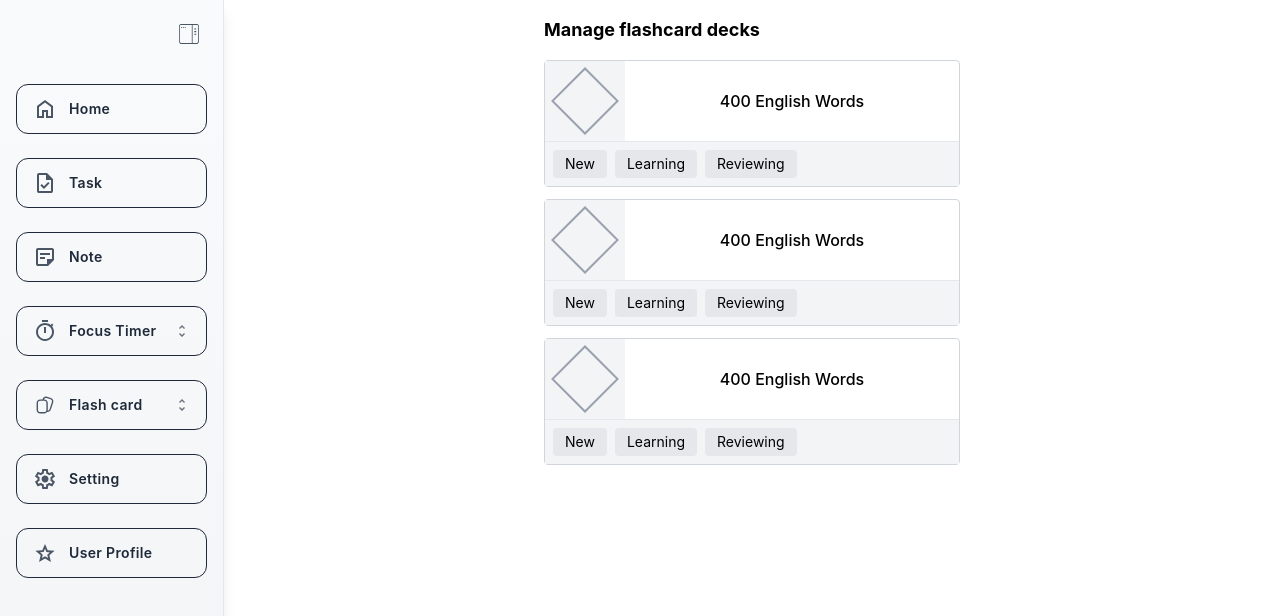
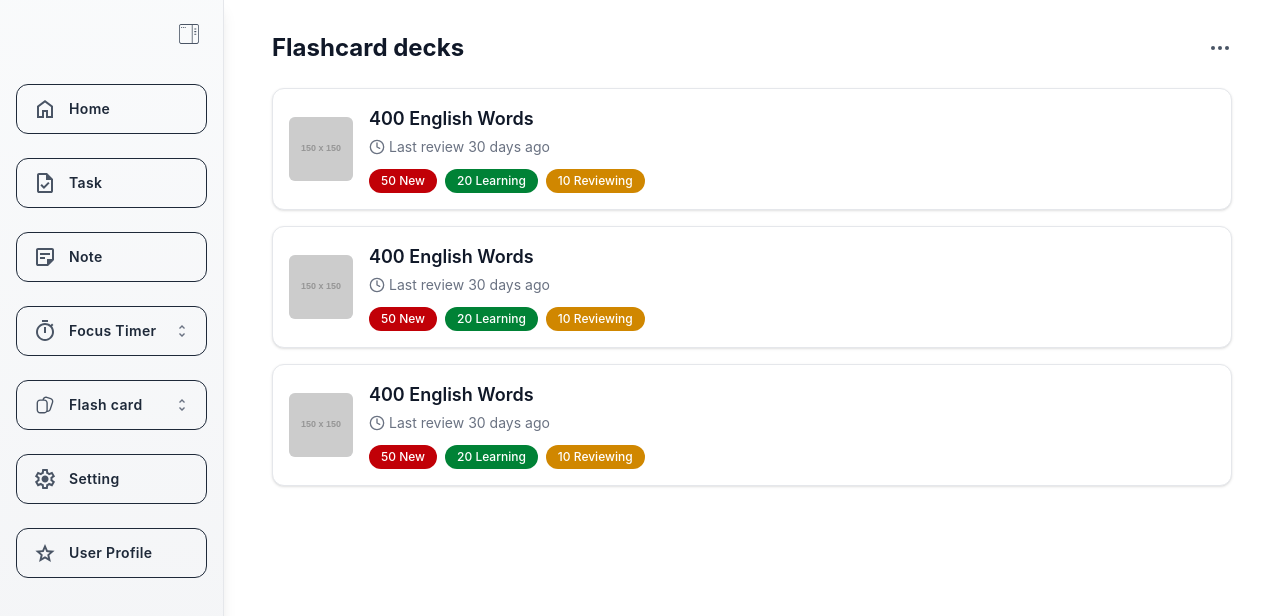
Before and after one commit to khanhduy1010x/optiverse-webapp, a React (Vite) app: page /manage-deck in a window 1280 px wide. Shown: the top 616 px of the page. Built offline with nearby package versions, Linux system fonts and the light colour scheme.

Commit message:
OPTV-11 ManagerFlashCard
fontend-addflashcard
fontend-flashcardview
fontend-manageflashcard
fontend-manageflashcarddeck

```diff
--- a/package.json
+++ b/package.json
@@ -15,6 +15,7 @@
     "@tailwindcss/typography": "^0.5.16",
     "@tailwindcss/vite": "^4.1.7",
     "axios": "^1.9.0",
+    "lucide-react": "^0.511.0",
     "react": "^19.1.0",
     "react-dom": "^19.1.0",
     "react-i18next": "^15.5.1",
--- a/src/pages/FlashCard/AddFlashCard.tsx
+++ b/src/pages/FlashCard/AddFlashCard.tsx
@@ -1,51 +1,37 @@
-import React from 'react';
+export default function AddFlashcard() {
+  return (
+    <div className="w-full h-full bg-white p-8 rounded-xl shadow-sm">
+      <h1 className="text-3xl font-bold mb-6">Add Flashcard</h1>
 
-export default function AddFlashCard() {
-  return (
-    <div className="w-full min-h-screen p-4 flex items-center justify-center">
-      <div className="w-full max-w-xl bg-white rounded-lg p-6 border-2 border-blue-500">
-        <h1 className="text-xl font-bold mb-3">Add flashcard</h1>
-
+      {/* Deck Info */}
       <div className="mb-4">
-          <div className="flex">
-            <span className="font-medium w-24">Decks:</span>
-            <span className="font-bold">400 English Words</span>
+        <label className="block text-gray-700 font-medium mb-1">Deck</label>
+        <div className="bg-gray-100 p-3 rounded-md text-gray-700">
+          400 English Words
         </div>
       </div>
 
-        {/* Front card */}
+      {/* Front Side */}
       <div className="mb-4">
-          <div className="font-medium mb-2">Front</div>
-          <div className="border border-gray-300 p-4">
-            <p className="text-sm">
-              Lorem ipsum dolor sit amet, consectetur adipiscing elit. In urna orci,
-              fermentum sit amet lorem dignissim, semper congue justo. Etiam
-              lacinia tellus vitae ex bibendum, non efficitur metus viverra. Vivamus ac
-              odio eu lorem lacinia tristique sed vel tortor. Sed risus purus, ornare ut
-              fermentum vitae, consectetur eu lorem.
-            </p>
-          </div>
+        <label className="block text-gray-700 font-medium mb-1">Front</label>
+        <textarea
+          className="w-full p-3 border rounded-md"
+          placeholder="Enter the front side content..."
+        />
       </div>
 
-        {/* Back card */}
+      {/* Back Side */}
       <div className="mb-6">
-          <div className="font-medium mb-2">Back</div>
-          <div className="border border-gray-300 p-4">
-            <p className="text-sm">
-              Nulla porttitor pulvinar lacus scelerisque dapibus. Fusce iaculis
-              augue lacinia justo ullamcorper sagittis. Aenean ac purus feugiat,
-              varius metus pulvinar, molestie magna.
-            </p>
-          </div>
+        <label className="block text-gray-700 font-medium mb-1">Back</label>
+        <textarea
+          className="w-full p-3 border rounded-md"
+          placeholder="Enter the back side content..."
+        />
       </div>
 
-        {/* Show Answer button */}
-        <div className="flex justify-center">
-          <button className="px-5 py-2 border border-gray-300 rounded-full hover:bg-gray-100">
-            Show Answer
+      <button className="bg-blue-600 text-white px-6 py-3 rounded-full hover:bg-blue-700 transition">
+        Add Flashcard
       </button>
-        </div>
-      </div>
     </div>
   );
 }
--- a/src/pages/FlashCard/FlashCardView.tsx
+++ b/src/pages/FlashCard/FlashCardView.tsx
@@ -2,45 +2,42 @@ import React from 'react';
 
 export default function FlashcardView() {
   return (
-    <div className="w-full max-w-xl mx-auto p-4 border border-gray-100 rounded">
+    <div className="flex flex-col items-center justify-center w-full min-h-screen px-4 py-8 bg-gray-100">
       {/* Title */}
-      <h1 className="text-xl font-bold mb-4">400 English Words</h1>
+      <h1 className="text-2xl font-bold mb-6">400 English Words</h1>
 
-      {/* Status buttons */}
-      <div className="flex gap-2 mb-6">
-        <button className="px-3 py-1 bg-gray-200 rounded text-sm">New</button>
-        <button className="px-3 py-1 bg-gray-200 rounded text-sm">Learning</button>
-        <button className="px-3 py-1 bg-gray-200 rounded text-sm">Reviewing</button>
+      {/* Status tags */}
+      <div className="flex gap-4 mb-6">
+        <span className="px-4 py-1 text-sm font-semibold text-white bg-red-700 rounded-full">50 New</span>
+        <span className="px-4 py-1 text-sm font-semibold text-white bg-green-700 rounded-full">20 Learning</span>
+        <span className="px-4 py-1 text-sm font-semibold text-black bg-yellow-600 rounded-full">10 Reviewing</span>
       </div>
 
-      {/* Front card */}
-      <div className="mb-4">
-        <div className="font-bold mb-1">Front</div>
-        <div className="border border-gray-300 p-4">
-          <p className="text-sm">
-            Lorem ipsum dolor sit amet, consectetur adipiscing elit. In urna orci,
-            fermentum sit amet lorem dignissim, semper congue justo. Etiam
-            lacinia tellus vitae ex bibendum, non efficitur metus viverra. Vivamus ac
-            odio eu lorem lacinia tristique sed vel tortor. Sed risus purus, ornare ut
-            fermentum vitae, consectetur eu lorem.
+      {/* Flashcard Front */}
+      <div className="w-full max-w-lg mb-6">
+        <div className="text-sm font-semibold text-gray-600 mb-1">Front</div>
+        <div className="bg-white rounded-md border border-gray-300 p-4 shadow-sm">
+          <p className="text-sm text-gray-800 leading-relaxed">
+            Lorem ipsum dolor sit amet, consectetur adipiscing elit. In urna orci, fermentum sit amet lorem dignissim,
+            semper congue justo.
           </p>
         </div>
       </div>
 
-      {/* Back card */}
-      <div>
-        <div className="font-bold mb-1">Back</div>
-        <div className="border border-gray-300 p-4">
-          <p className="text-sm">
-            Nulla porttitor pulvinar lacus scelerisque dapibus. Fusce iaculis
-            augue lacinia justo ullamcorper sagittis. Aenean ac purus feugiat,
-            varius metus pulvinar, molestie magna.
+      {/* Flashcard Back */}
+      <div className="w-full max-w-lg mb-6">
+        <div className="text-sm font-semibold text-gray-600 mb-1">Back</div>
+        <div className="bg-white rounded-md border border-gray-300 p-4 shadow-sm">
+          <p className="text-sm text-gray-800 leading-relaxed">
+            Nulla porttitor pulvinar lacus scelerisque dapibus. Fusce iaculis augue lacinia justo ullamcorper sagittis.
           </p>
         </div>
       </div>
 
-      {/* Bottom border */}
-      <div className="border-t border-gray-300 mt-6"></div>
+      {/* Show Answer Button (tùy chọn nếu muốn toggle) */}
+      <button className="w-full max-w-lg bg-black text-white py-3 rounded-md text-base font-semibold hover:bg-gray-800 transition">
+        Show Answer
+      </button>
     </div>
   );
 }
--- a/src/pages/FlashCard/ManageFlashCard.tsx
+++ b/src/pages/FlashCard/ManageFlashCard.tsx
@@ -1,55 +1,40 @@
-import React from 'react';
+export default function FlashcardList() {
+  return (
+    <div className="w-full h-full bg-white rounded-xl shadow-sm p-6">
+      <div className="flex justify-between items-center mb-6">
+        <h1 className="text-2xl font-semibold">Flashcard list</h1>
+        <button className="text-gray-500 text-xl">⋮</button>
+      </div>
 
-export default function ManageFlashCards() {
-  return (
-    <div className="w-full max-w-2xl mx-auto p-4 pb-8">
-      <h1 className="text-2xl font-bold mb-6">Manage flashcards</h1>
-
-      {/* Deck Header */}
-      <div className="border border-gray-300 rounded mb-4">
-        <div className="flex border-b border-gray-300">
-          <div className="w-24 h-24 bg-gray-200 flex items-center justify-center">
-            <div className="w-16 h-16">
-              {/* X shape */}
-              <div className="relative w-full h-full">
-                <div className="absolute w-full h-0.5 bg-gray-500 top-1/2 left-0 transform -translate-y-1/2 rotate-45"></div>
-                <div className="absolute w-full h-0.5 bg-gray-500 top-1/2 left-0 transform -translate-y-1/2 -rotate-45"></div>
-              </div>
-            </div>
+      {/* Deck Info */}
+      <div className="flex items-start gap-4 mb-6">
+        <div className="w-16 h-16 bg-gray-200 rounded-md flex items-center justify-center text-sm text-gray-500">
+          Deck
+        </div>
+        <div className="flex-1">
+          <div className="text-xl font-bold">400 English Words</div>
+          <div className="text-sm text-gray-500">Last review 30 days ago</div>
+          <div className="flex gap-2 mt-2">
+            <span className="bg-red-700 text-white text-xs px-2 py-1 rounded-full">50 New</span>
+            <span className="bg-green-700 text-white text-xs px-2 py-1 rounded-full">20 Learning</span>
+            <span className="bg-yellow-600 text-white text-xs px-2 py-1 rounded-full">10 Reviewing</span>
           </div>
-          <div className="flex-1 p-4 flex items-center justify-center">
-            <h2 className="font-bold text-xl">400 English Words</h2>
-          </div>
-        </div>
-
-        <div className="flex justify-center gap-4 p-3 bg-gray-50">
-          <button className="px-4 py-1 bg-gray-200 rounded hover:bg-gray-300">New</button>
-          <button className="px-4 py-1 bg-gray-200 rounded hover:bg-gray-300">Learning</button>
-          <button className="px-4 py-1 bg-gray-200 rounded hover:bg-gray-300">Reviewing</button>
         </div>
       </div>
 
-      {/* Cards section */}
-      <div className="mt-6">
-        <h3 className="text-lg mb-4">cards</h3>
-
-        {/* Card 1 */}
-        <div className="border border-gray-300 mb-4 p-4">
-          <p className="text-gray-800">
-            Lorem ipsum dolor sit amet, consectetur adipiscing elit. Ut neque diam, malesuada nec leo eget, facilisis suscipit velit. Cras mattis, orci id laoreet fermentum, erat massa finibus orci, eget volutpat neque nibh sit amet ante.
-          </p>
-        </div>
-
-        {/* Card 2 */}
-        <div className="border border-gray-300 mb-4 p-4">
-          <p className="text-gray-800">
-            Aenean quis sodales velit. Etiam dolor nisi, dictum nec vulputate nec, semper nec lectus. Maecenas et neque id nisi eleifend gravida. Aenean quis elit sed sapien convallis tempus. In hac habitasse platea dictumst.
-          </p>
-        </div>
+      {/* Cards */}
+      <div className="space-y-4">
+        {[1, 2].map((_, index) => (
+          <div key={index} className="border rounded-lg p-4 bg-white shadow-sm">
+            <p className="text-gray-800 font-medium mb-1 truncate">
+              Lorem ipsum dolor sit amet, consectetur adipiscing elit. Ut neque diam, malesuada nec leo...
+            </p>
+            <p className="text-gray-700 text-sm truncate">
+              Aenean quis sodales velit. Etiam dolor nisi, dictum nec vulputate nec, semper nec lectus...
+            </p>
+          </div>
+        ))}
       </div>
-
-      {/* Bottom border/shadow */}
-      <div className="fixed bottom-0 left-0 right-0 h-2 bg-gray-300"></div>
     </div>
   );
 }
--- a/src/pages/FlashCard/ManageFlashCardDeck.tsx
+++ b/src/pages/FlashCard/ManageFlashCardDeck.tsx
@@ -1,60 +1,125 @@
-import React from 'react';
+import React, { useEffect, useState } from 'react';
+import { Clock } from 'lucide-react';
+
+interface FlashcardDeck {
+  _id: string;
+  title: string;
+  imageUrl?: string;
+  lastReviewedAt?: string;
+  newCount: number;
+  learningCount: number;
+  reviewingCount: number;
+}
 
 export default function ManageFlashCardDeck() {
+  const [decks, setDecks] = useState<FlashcardDeck[]>([]);
+  const [loading, setLoading] = useState(true);
+
+  useEffect(() => {
+    const mockData: FlashcardDeck[] = [
+      {
+        _id: '1',
+        title: '400 English Words',
+        imageUrl: 'https://via.placeholder.com/150',
+        lastReviewedAt: new Date(Date.now() - 30 * 24 * 60 * 60 * 1000).toISOString(),
+        newCount: 50,
+        learningCount: 20,
+        reviewingCount: 10,
+      },
+      {
+        _id: '2',
+        title: '400 English Words',
+        imageUrl: 'https://via.placeholder.com/150',
+        lastReviewedAt: new Date(Date.now() - 30 * 24 * 60 * 60 * 1000).toISOString(),
+        newCount: 50,
+        learningCount: 20,
+        reviewingCount: 10,
+      },
+      {
+        _id: '3',
+        title: '400 English Words',
+        imageUrl: 'https://via.placeholder.com/150',
+        lastReviewedAt: new Date(Date.now() - 30 * 24 * 60 * 60 * 1000).toISOString(),
+        newCount: 50,
+        learningCount: 20,
+        reviewingCount: 10,
+      },
+    ];
+
+    setTimeout(() => {
+      setDecks(mockData);
+      setLoading(false);
+    }, 800);
+  }, []);
+
+  const formatDateDiff = (dateStr?: string): string => {
+    if (!dateStr) return 'Never reviewed';
+    const diff = Math.floor((Date.now() - new Date(dateStr).getTime()) / (1000 * 60 * 60 * 24));
+    return diff === 0 ? 'Today' : `${diff} day${diff > 1 ? 's' : ''} ago`;
+  };
+
   return (
-    <div className="flex flex-col w-full max-w-md mx-auto p-4">
-      <h1 className="text-lg font-bold mb-4">Manage flashcard decks</h1>
-
-      {/* First Deck */}
-      <div className="mb-3 border border-gray-300 rounded">
-        <div className="flex border-b border-gray-200">
-          <div className="w-20 h-20 flex items-center justify-center bg-gray-100">
-            <div className="w-12 h-12 border-2 border-gray-400 rotate-45 transform"></div>
-          </div>
-          <div className="flex-1 flex items-center justify-center">
-            <span className="font-medium">400 English Words</span>
-          </div>
-        </div>
-        <div className="flex bg-gray-100 p-2 gap-2">
-          <button className="bg-gray-200 px-3 py-1 text-sm rounded">New</button>
-          <button className="bg-gray-200 px-3 py-1 text-sm rounded">Learning</button>
-          <button className="bg-gray-200 px-3 py-1 text-sm rounded">Reviewing</button>
-        </div>
+    <div className="w-full max-w-5xl mx-auto p-4 sm:p-6 lg:p-8">
+      <div className="flex justify-between items-center mb-6">
+        <h1 className="text-2xl font-bold text-gray-900">Flashcard decks</h1>
+        <button
+          type="button"
+          title="More options"
+          className="text-gray-600 hover:text-black focus:outline-none"
+        >
+          <svg width="24" height="24" fill="currentColor">
+            <circle cx="5" cy="12" r="2" />
+            <circle cx="12" cy="12" r="2" />
+            <circle cx="19" cy="12" r="2" />
+          </svg>
+        </button>
       </div>
 
-      {/* Second Deck */}
-      <div className="mb-3 border border-gray-300 rounded">
-        <div className="flex border-b border-gray-200">
-          <div className="w-20 h-20 flex items-center justify-center bg-gray-100">
-            <div className="w-12 h-12 border-2 border-gray-400 rotate-45 transform"></div>
-          </div>
-          <div className="flex-1 flex items-center justify-center">
-            <span className="font-medium">400 English Words</span>
-          </div>
+      {loading ? (
+        <p className="text-gray-500">Loading decks...</p>
+      ) : decks.length === 0 ? (
+        <p className="text-gray-500">No flashcard decks found.</p>
+      ) : (
+        <div className="space-y-4">
+          {decks.map((deck) => (
+            <div
+              key={deck._id}
+              className="bg-white border border-gray-200 rounded-xl p-4 shadow-sm flex items-center gap-4"
+            >
+              {/* Image */}
+              <div className="w-16 h-16 flex-shrink-0 bg-gray-100 rounded-md overflow-hidden">
+                {deck.imageUrl ? (
+                  <img
+                    src={deck.imageUrl}
+                    alt="Deck"
+                    className="w-full h-full object-cover"
+                  />
+                ) : null}
+              </div>
+
+              {/* Content */}
+              <div className="flex-1 min-w-0">
+                <h2 className="font-semibold text-lg text-gray-900 truncate">{deck.title}</h2>
+                <div className="flex items-center text-sm text-gray-500 mt-1 gap-1">
+                  <Clock className="w-4 h-4" />
+                  <span>Last review {formatDateDiff(deck.lastReviewedAt)}</span>
+                </div>
+                <div className="flex flex-wrap gap-2 mt-3">
+                  <span className="bg-red-700 text-white text-xs px-3 py-1 rounded-full font-medium">
+                    {deck.newCount} New
+                  </span>
+                  <span className="bg-green-700 text-white text-xs px-3 py-1 rounded-full font-medium">
+                    {deck.learningCount} Learning
+                  </span>
+                  <span className="bg-yellow-600 text-white text-xs px-3 py-1 rounded-full font-medium">
+                    {deck.reviewingCount} Reviewing
+                  </span>
+                </div>
+              </div>
+            </div>
+          ))}
         </div>
-        <div className="flex bg-gray-100 p-2 gap-2">
-          <button className="bg-gray-200 px-3 py-1 text-sm rounded">New</button>
-          <button className="bg-gray-200 px-3 py-1 text-sm rounded">Learning</button>
-          <button className="bg-gray-200 px-3 py-1 text-sm rounded">Reviewing</button>
-        </div>
-      </div>
-
-      {/* Third Deck */}
-      <div className="mb-3 border border-gray-300 rounded">
-        <div className="flex border-b border-gray-200">
-          <div className="w-20 h-20 flex items-center justify-center bg-gray-100">
-            <div className="w-12 h-12 border-2 border-gray-400 rotate-45 transform"></div>
-          </div>
-          <div className="flex-1 flex items-center justify-center">
-            <span className="font-medium">400 English Words</span>
-          </div>
-        </div>
-        <div className="flex bg-gray-100 p-2 gap-2">
-          <button className="bg-gray-200 px-3 py-1 text-sm rounded">New</button>
-          <button className="bg-gray-200 px-3 py-1 text-sm rounded">Learning</button>
-          <button className="bg-gray-200 px-3 py-1 text-sm rounded">Reviewing</button>
-        </div>
-      </div>
+      )}
     </div>
   );
 }
```
Also changed, not shown: 1 other file (tests, documents, lock files or other folders). Lines whose indentation alone changed are shown as unchanged.
